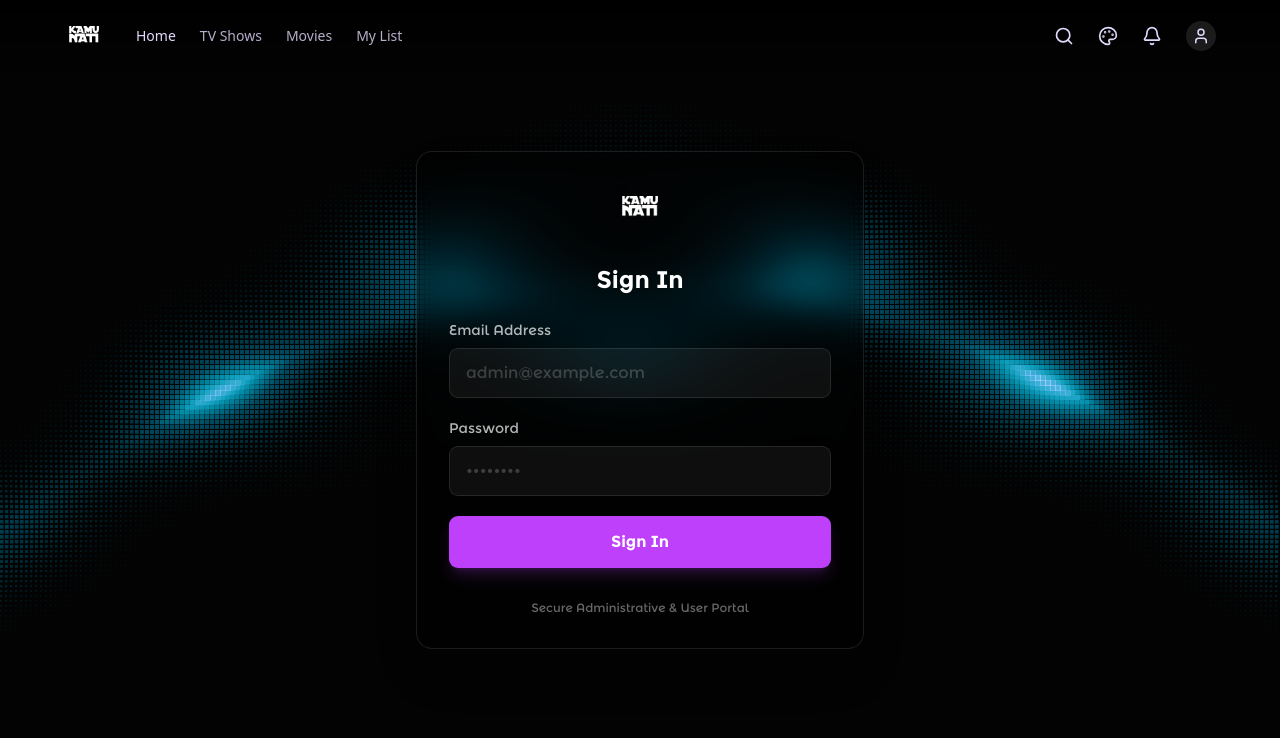
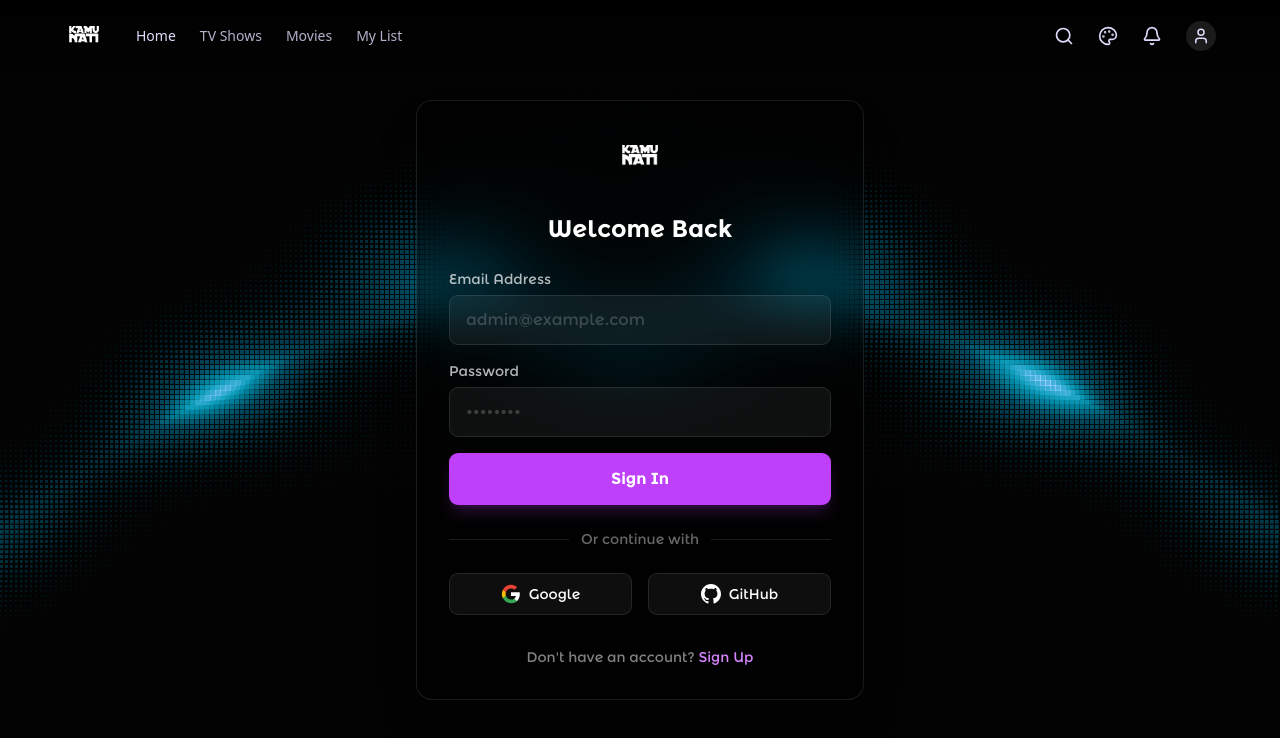
Before and after one commit to mohamedhanifa27/Kamunati, a Next.js app: page /login in a window 1280 px wide. Shown: the top 738 px of the page. Built offline with nearby package versions, Linux system fonts and the light colour scheme; a web font is replaced by a local one.

Commit message:
feat: add multiple auth methods and signup toggle to login page

```diff
--- a/src/app/login/page.tsx
+++ b/src/app/login/page.tsx
@@ -22,6 +22,8 @@
   const [password, setPassword] = useState('');
   const [error, setError] = useState('');
   const [isLoading, setIsLoading] = useState(false);
+
+  const [isSignUp, setIsSignUp] = useState(false);
 
   const handleSubmit = async (e: React.FormEvent) => {
     e.preventDefault();
@@ -48,6 +50,10 @@
     }
   };
 
+  const handleOAuth = (provider: string) => {
+    signIn(provider, { callbackUrl });
+  };
+
   return (
     <div className="min-h-screen flex items-center justify-center relative overflow-hidden" style={{ fontFamily: "'Montserrat Alternates', sans-serif" }}>
       {/* ThreeUI Predictive Arc Background */}
@@ -62,12 +68,14 @@
         />
       </div>
 
-      <div className="z-10 w-full max-w-md p-8 bg-black/40 backdrop-blur-md border border-white/10 rounded-2xl shadow-2xl relative">
+      <div className="z-10 w-full max-w-md p-8 bg-black/40 backdrop-blur-xl border border-white/10 rounded-2xl shadow-2xl relative">
         <div className="flex justify-center mb-8">
           <img src="/logo.png" alt="Kamunati" className="h-12 object-contain" />
         </div>
 
-        <h2 className="text-2xl font-bold text-white text-center mb-6">Sign In</h2>
+        <h2 className="text-2xl font-bold text-white text-center mb-6">
+          {isSignUp ? 'Create an Account' : 'Welcome Back'}
+        </h2>
 
         {error && (
           <div className="bg-red-500/10 border border-red-500/20 text-red-400 text-sm p-3 rounded-lg text-center mb-6">
@@ -75,27 +83,27 @@
           </div>
         )}
 
-        <form onSubmit={handleSubmit} className="space-y-5">
+        <form onSubmit={handleSubmit} className="space-y-4">
           <div>
-            <label className="block text-sm font-medium text-white/70 mb-2">Email Address</label>
+            <label className="block text-sm font-medium text-white/70 mb-1.5">Email Address</label>
             <input
               type="email"
               required
               value={email}
               onChange={(e) => setEmail(e.target.value)}
-              className="w-full bg-white/5 border border-white/10 rounded-lg py-3 px-4 text-white focus:outline-none focus:border-primary transition-colors placeholder:text-white/20"
+              className="w-full bg-white/5 border border-white/10 rounded-lg py-3 px-4 text-white focus:outline-none focus:border-[#BF40FA] transition-colors placeholder:text-white/20"
               placeholder="admin@example.com"
             />
           </div>
 
           <div>
-            <label className="block text-sm font-medium text-white/70 mb-2">Password</label>
+            <label className="block text-sm font-medium text-white/70 mb-1.5">Password</label>
             <input
               type="password"
               required
               value={password}
               onChange={(e) => setPassword(e.target.value)}
-              className="w-full bg-white/5 border border-white/10 rounded-lg py-3 px-4 text-white focus:outline-none focus:border-primary transition-colors placeholder:text-white/20"
+              className="w-full bg-white/5 border border-white/10 rounded-lg py-3 px-4 text-white focus:outline-none focus:border-[#BF40FA] transition-colors placeholder:text-white/20"
               placeholder="••••••••"
             />
           </div>
@@ -103,14 +111,43 @@
           <button
             type="submit"
             disabled={isLoading}
-            className="w-full bg-[#BF40FA] hover:bg-[#D685FF] text-white font-bold py-3.5 rounded-lg transition-all active:scale-[0.98] flex items-center justify-center disabled:opacity-70 mt-4 shadow-lg shadow-[#BF40FA]/20"
+            className="w-full bg-[#BF40FA] hover:bg-[#D685FF] text-white font-bold py-3.5 rounded-lg transition-all active:scale-[0.98] flex items-center justify-center disabled:opacity-70 mt-2 shadow-lg shadow-[#BF40FA]/20"
           >
-            {isLoading ? <Loader2 className="animate-spin" size={20} /> : 'Sign In'}
+            {isLoading ? <Loader2 className="animate-spin" size={20} /> : (isSignUp ? 'Sign Up' : 'Sign In')}
           </button>
         </form>
 
-        <p className="text-center text-white/40 text-xs mt-8">
-          Secure Administrative & User Portal
+        <div className="mt-6 flex items-center justify-between">
+          <div className="border-t border-white/10 flex-grow"></div>
+          <span className="px-3 text-white/40 text-sm font-medium">Or continue with</span>
+          <div className="border-t border-white/10 flex-grow"></div>
+        </div>
+
+        <div className="mt-6 grid grid-cols-2 gap-4">
+          <button
+            onClick={() => handleOAuth('google')}
+            className="w-full bg-white/5 hover:bg-white/10 border border-white/10 text-white py-2.5 rounded-lg transition-colors flex items-center justify-center gap-2 text-sm font-medium"
+          >
+            <svg className="w-5 h-5" viewBox="0 0 24 24"><path fill="currentColor" d="M22.56 12.25c0-.78-.07-1.53-.2-2.25H12v4.26h5.92c-.26 1.37-1.04 2.53-2.21 3.31v2.77h3.57c2.08-1.92 3.28-4.74 3.28-8.09z"/><path fill="#34A853" d="M12 23c2.97 0 5.46-.98 7.28-2.66l-3.57-2.77c-.98.66-2.23 1.06-3.71 1.06-2.86 0-5.29-1.93-6.16-4.53H2.15v2.84C3.99 20.53 7.7 23 12 23z"/><path fill="#FBBC05" d="M5.84 14.09c-.22-.66-.35-1.36-.35-2.09s.13-1.43.35-2.09V7.07H2.15C1.43 8.55 1 10.22 1 12s.43 3.45 1.15 4.93l3.69-2.84z"/><path fill="#EA4335" d="M12 5.38c1.62 0 3.06.56 4.21 1.64l3.15-3.15C17.45 2.09 14.97 1 12 1 7.7 1 3.99 3.47 2.15 7.07l3.69 2.84c.87-2.6 3.3-4.53 6.16-4.53z"/></svg>
+            Google
+          </button>
+          <button
+            onClick={() => handleOAuth('github')}
+            className="w-full bg-white/5 hover:bg-white/10 border border-white/10 text-white py-2.5 rounded-lg transition-colors flex items-center justify-center gap-2 text-sm font-medium"
+          >
+            <svg className="w-5 h-5" fill="currentColor" viewBox="0 0 24 24"><path d="M12 0c-6.626 0-12 5.373-12 12 0 5.302 3.438 9.8 8.207 11.387.599.111.793-.261.793-.577v-2.234c-3.338.726-4.033-1.416-4.033-1.416-.546-1.387-1.333-1.756-1.333-1.756-1.089-.745.083-.729.083-.729 1.205.084 1.839 1.237 1.839 1.237 1.07 1.834 2.807 1.304 3.492.997.107-.775.418-1.305.762-1.604-2.665-.305-5.467-1.334-5.467-5.931 0-1.311.469-2.381 1.236-3.221-.124-.303-.535-1.524.117-3.176 0 0 1.008-.322 3.301 1.23.957-.266 1.983-.399 3.003-.404 1.02.005 2.047.138 3.006.404 2.291-1.552 3.297-1.23 3.297-1.23.653 1.653.242 2.874.118 3.176.77.84 1.235 1.911 1.235 3.221 0 4.609-2.807 5.624-5.479 5.921.43.372.823 1.102.823 2.222v3.293c0 .319.192.694.801.576 4.765-1.589 8.199-6.086 8.199-11.386 0-6.627-5.373-12-12-12z"/></svg>
+            GitHub
+          </button>
+        </div>
+
+        <p className="text-center text-white/50 text-sm mt-8">
+          {isSignUp ? 'Already have an account?' : "Don't have an account?"}{' '}
+          <button
+            onClick={() => setIsSignUp(!isSignUp)}
+            className="text-[#D685FF] hover:text-white transition-colors font-medium"
+          >
+            {isSignUp ? 'Sign In' : 'Sign Up'}
+          </button>
         </p>
       </div>
     </div>
```
